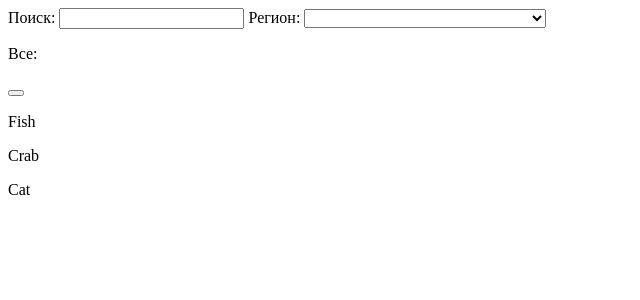
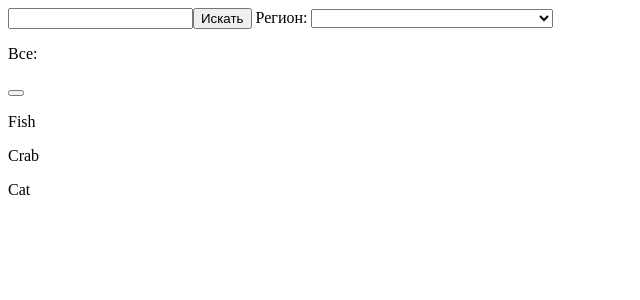
Before and after one commit to Nejer6/red-book-client, a Vue app: page / in a window 1280 px wide. Shown: the top 300 px of the page, without its empty margins (0-640 px from the left). Built offline with nearby package versions, Linux system fonts and the light colour scheme.

Commit message:
Начало работы над getOrganisms

```diff
--- a/src/components/app-menu.vue
+++ b/src/components/app-menu.vue
@@ -13,8 +13,8 @@
 
     <!--Поисковик и фильтры-->
     <div>
-      Поиск:
       <input v-model="search">
+      <button>Искать</button>
 
       Регион:
       <select v-model="region">
@@ -81,6 +81,10 @@ export default {
 
     removeSelect(organism) {
       this.selectedOrganisms = this.selectedOrganisms.filter(item => item !== organism)
+    },
+
+    getOrganisms() {
+
     }
   }
 }
```
